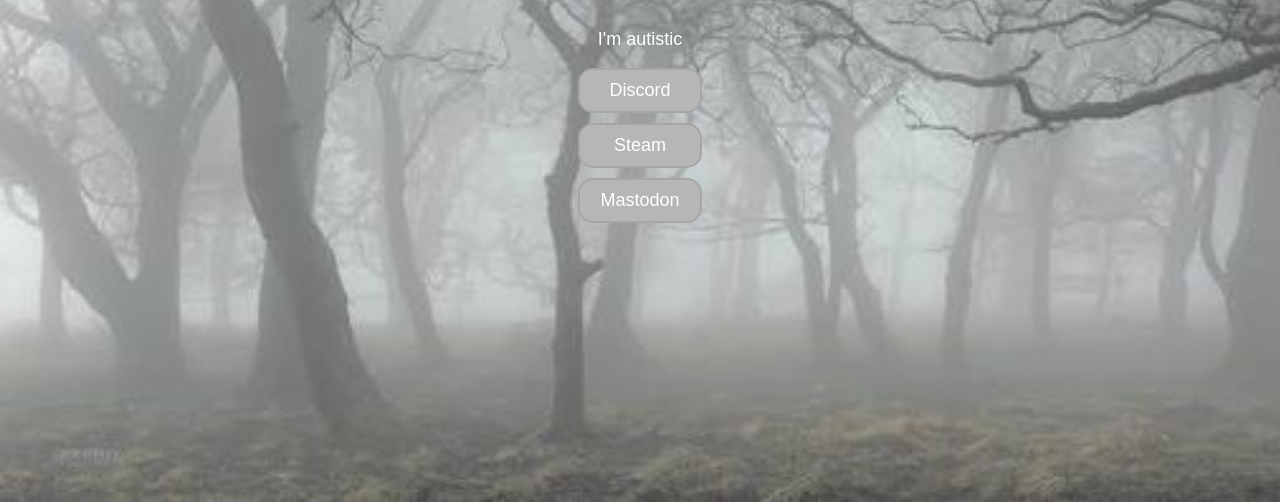
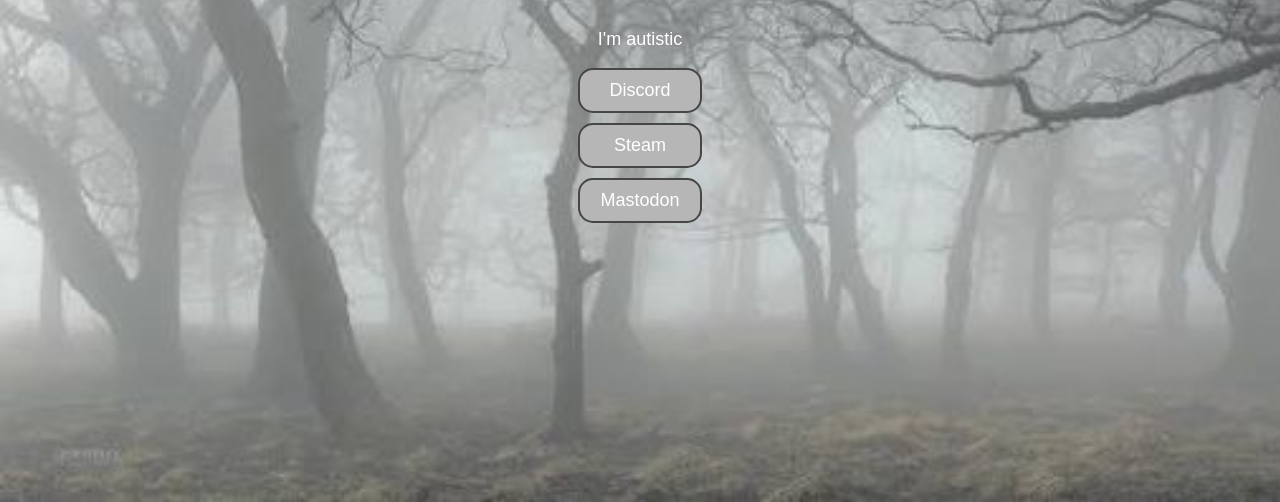
Before and after one commit to goopgoopgoop/goopgoopgoop.github.io, a plain HTML site: page index.html in a window 1280 px wide. Shown: the part 298-800 px from the top of the page. Drawn offline with Linux system fonts and the light colour scheme.

Commit message:
Update index.html

```diff
--- a/index.html
+++ b/index.html
@@ -41,7 +41,7 @@
         border-radius: 15px;
         text-align: center;
         text-decoration: none;
-        border: 2px solid #a6a6a6;
+        border: 2px solid #464646;
         width: 80px;
         height: 20%;
       }
```
